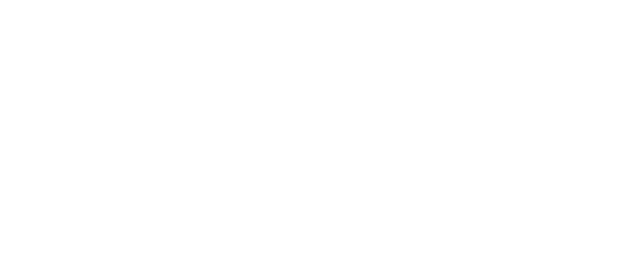
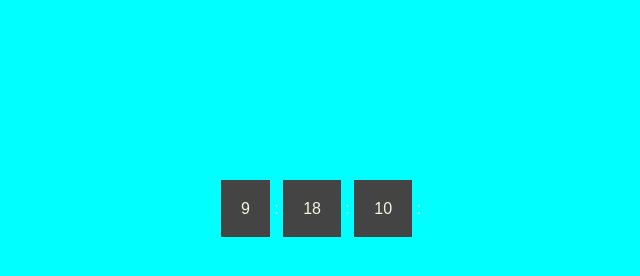
Before and after one commit to espacio09/MyJsBasics, a plain HTML site: page chapter11_DatesTimes/index.html in a window 1280 px wide. Shown: the whole page, without its empty margins (319-959 px from the left). Drawn offline with Linux system fonts and the light colour scheme.

Commit message:
finished date and times

```diff
--- a/chapter11_DatesTimes/DatesTimes.js
+++ b/chapter11_DatesTimes/DatesTimes.js
@@ -1,4 +1,3 @@
-
 ///////////////////////////////////////////////////////////////
 //  Chapter 11 Dates & Times
 //
@@ -12,4 +11,44 @@ console.log(typeof now);
 
 // years, months, days, times  --- some methods
 console.log('getFullYear:', now.getFullYear());
-console.log('getFullYear:', now.getFullYear());
+console.log('getMonth:', now.getMonth());
+console.log('getDate:', now.getDate());
+console.log('getDay:', now.getDay());
+console.log('getHours:', now.getHours());
+console.log('getMinutes:', now.getMinutes());
+console.log('getSeconds:', now.getSeconds());
+
+//timestamps
+console.log('timestamp:', now.getTime());
+
+// date strings
+console.log(now.toDateString());
+console.log(now.toTimeString());
+console.log(now.toLocaleString());
+
+
+//timestamps - initial date and a specific date
+
+const before = new Date('February 1 2019 7:30:59');
+const now = new Date();
+
+console.log(now.getTime() before.getTime());
+
+// difference between two times
+
+const diff = now.getTime() - before.getTime();
+console.log(diff);
+
+const mins = Math.round(diff / 1000 / 60);
+const hours = Math.round(mins / 60);
+const days = Math.round(hours / 24);
+console.log(mins, hours, days);
+
+// output to the console could be seen from todays date that x days ago blog was written
+// to compare it with time stamp of now
+//
+console.log('the blog was written ${days} ago');
+
+// converting timestamps into date objects
+const timestamp = 1675938474990;
+console.log(new Date(timestamp));
--- a/chapter11_DatesTimes/index.html
+++ b/chapter11_DatesTimes/index.html
@@ -1,10 +1,32 @@
+<!doctype html>
 <html lang="en">
 <head>
     <meta charset="utf-8">
     <meta name="viewport" content="width=device-width, initial-scale=1.0">
+    <meta http-equiv=""X-UA-Compatible" content="ie=edge">
     <title>Dates and Times</title>
+    <style>
+        body{
+            background-color: aqua;
+        }
+        .clock{
+            font-size: medium;
+            text-align: center;
+            margin: 200px auto;
+            color:beige;
+            font-family: arial;
+        }
+        .clock span{
+            padding: 20px;
+            background: #444;
+
+        }
+    </style>
 </head>
 <body>
-<script src="DatesTimes.js"></script>
+
+    <div class="clock"></div>
+
+<script src="sandboxtime.js"></script>
 </body>
 </html>
--- /dev/null
+++ b/chapter11_DatesTimes/sandboxtime.js
@@ -0,0 +1,26 @@
+const clock = document.querySelector('.clock');
+
+//function tick to have the tick for every second displayed in the browser
+const tick = () => {
+
+        const now = new Date();
+
+        const h = now.getHours();
+        const m = now.getMinutes();
+        const s = now.getSeconds();
+
+   //   var console: Console
+//    console.log(h, m, s);
+
+// to get the clock into an html DOM put output into a template string
+    const html = `
+    <span>${h}</span> :
+    <span>${m}</span> :
+    <span>${s}</span> :
+    `;
+
+    clock.innerHTML = html;
+
+};
+
+setInterval(tick, 1000);
```
